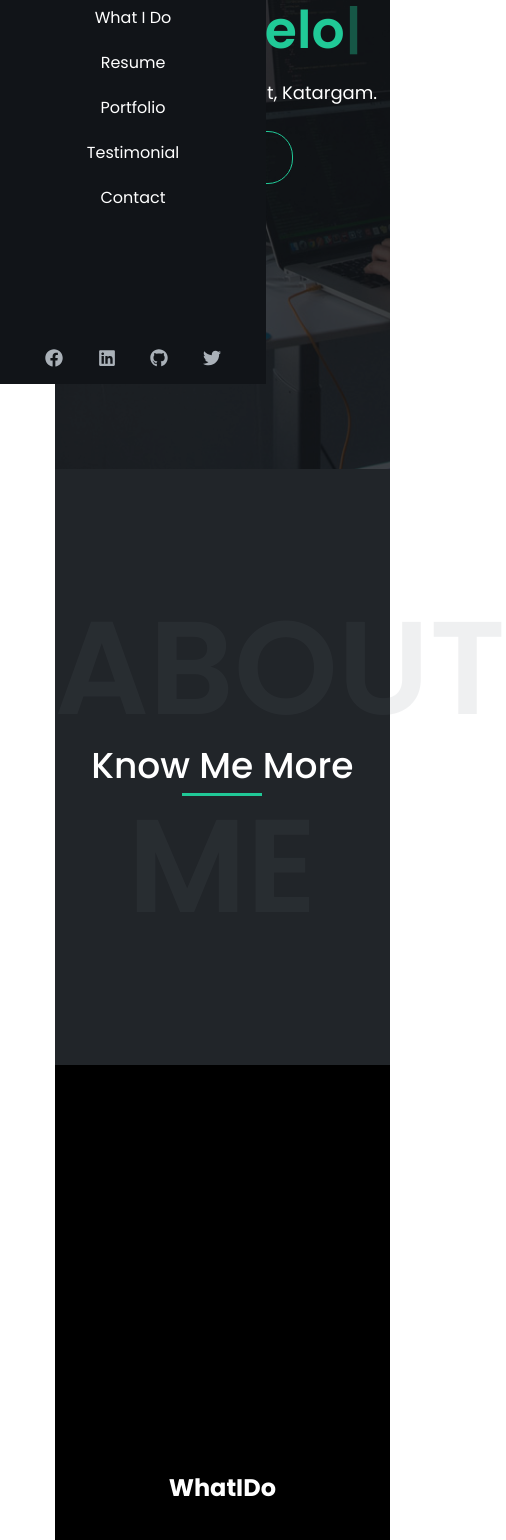
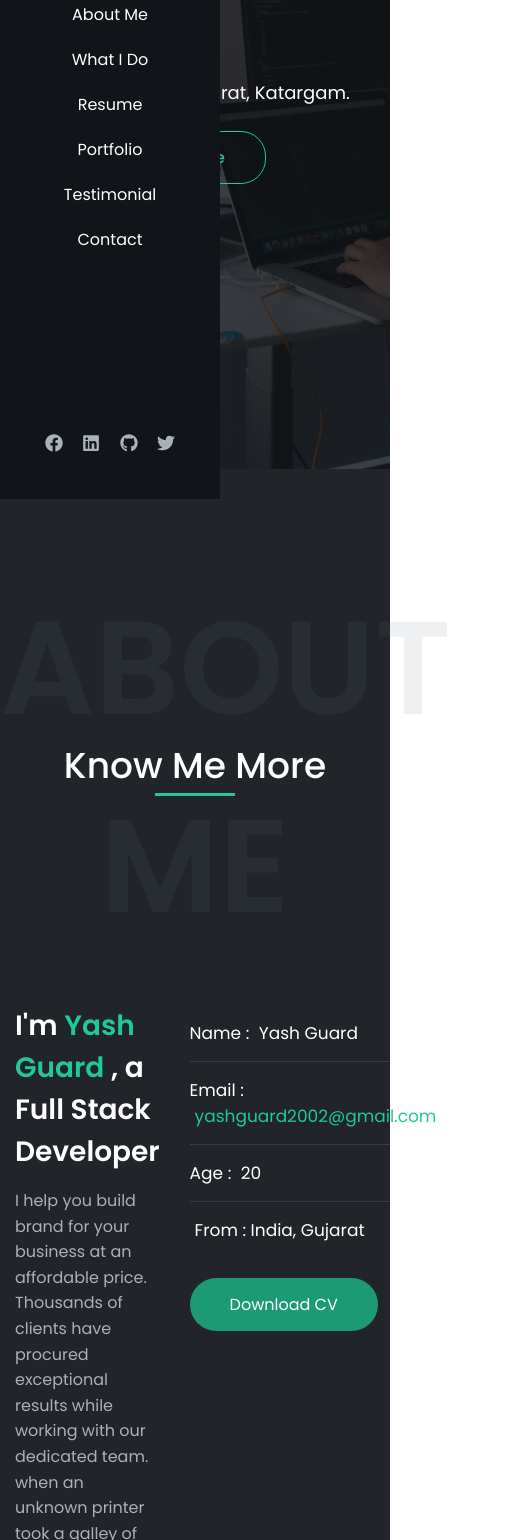
Before and after one commit to yashguard/Portfolio, a React (Create React App) app: page / in a window 390 px wide. Shown: the part 460-2000 px from the top of the page, 506 px wide, since content can reach past the window. Built offline with nearby package versions, Linux system fonts and the light colour scheme.

Commit message:
Responsive startup and about section complete

```diff
--- a/src/App.css
+++ b/src/App.css
@@ -1,10 +1,10 @@
-@import url('https://fonts.googleapis.com/css2?family=Poppins:ital,wght@0,100;0,200;0,300;0,400;0,500;0,600;0,700;0,800;0,900;1,100;1,200;1,300;1,400;1,500;1,600;1,700;1,800;1,900&display=swap');
+@import url("https://fonts.googleapis.com/css2?family=Poppins:ital,wght@0,100;0,200;0,300;0,400;0,500;0,600;0,700;0,800;0,900;1,100;1,200;1,300;1,400;1,500;1,600;1,700;1,800;1,900&display=swap");
 
 * {
   padding: 0;
   margin: 0;
   box-sizing: border-box;
-  font-family: 'Poppins', sans-serif;
+  font-family: "Poppins", sans-serif;
   border: none;
 }
 
@@ -14,11 +14,91 @@
   --white: #fff;
   --light-green: #20c997;
   --social-media-color: #aab1b8;
-  --facebook-linkedin-twitter-color: #1877F2;
+  --facebook-linkedin-twitter-color: #1877f2;
   --github-color: #333;
   --bg-dark: #212529;
   --bg-light-dark: #343a40;
   --common-heading-h2: #6c757d;
+}
+
+.col-xs-1,
+.col-xs-2,
+.col-xs-3,
+.col-xs-4,
+.col-xs-5,
+.col-xs-6,
+.col-xs-7,
+.col-xs-8,
+.col-xs-9,
+.col-xs-10,
+.col-xs-11,
+.col-xs-12,
+.col-sm-1,
+.col-sm-2,
+.col-sm-3,
+.col-sm-4,
+.col-sm-5,
+.col-sm-6,
+.col-sm-7,
+.col-sm-8,
+.col-sm-9,
+.col-sm-10,
+.col-sm-11,
+.col-sm-12,
+.col-md-1,
+.col-md-2,
+.col-md-3,
+.col-md-4,
+.col-md-5,
+.col-md-6,
+.col-md-7,
+.col-md-8,
+.col-md-9,
+.col-md-10,
+.col-md-11,
+.col-md-12,
+.col-lg-1,
+.col-lg-2,
+.col-lg-3,
+.col-lg-4,
+.col-lg-5,
+.col-lg-6,
+.col-lg-7,
+.col-lg-8,
+.col-lg-9,
+.col-lg-10,
+.col-lg-11,
+.col-lg-12,
+.col-xl-1,
+.col-xl-2,
+.col-xl-3,
+.col-xl-4,
+.col-xl-5,
+.col-xl-6,
+.col-xl-7,
+.col-xl-8,
+.col-xl-9,
+.col-xl-10,
+.col-xl-11,
+.col-xl-12,
+.col-xxl-1,
+.col-xxl-2,
+.col-xxl-3,
+.col-xxl-4,
+.col-xxl-5,
+.col-xxl-6,
+.col-xxl-7,
+.col-xxl-8,
+.col-xxl-9,
+.col-xxl-10,
+.col-xxl-11,
+.col-xxl-12 {
+  padding: 15px;
+}
+
+.container {
+  max-width: 1320px;
+  margin: 0 auto;
 }
 
 .row {
@@ -79,11 +159,12 @@ section {
 .common-heading {
   position: relative;
   text-align: center;
+  margin-bottom: 25px;
 }
 
 .common-heading h2 {
   color: var(--common-heading-h2);
-  opacity: .1;
+  opacity: 0.1;
   font-size: 8.25rem;
   font-weight: 600;
 }
@@ -119,9 +200,7 @@ section {
  ============================ */
 
 .nav {
-  width: 266px;
   background-color: var(--nav-background-color);
-  height: 100vh;
   position: fixed;
   z-index: 100;
   left: 0;
@@ -130,7 +209,7 @@ section {
 }
 
 .nav-bg {
-  height: 100vh;
+  height: 929px;
 }
 
 .profile,
@@ -212,12 +291,10 @@ nav ul a:hover {
  ============================ */
 
 .sections {
-  width: 86%;
   position: absolute;
   z-index: 99;
   top: 0;
   right: 0;
-  height: 100vh;
 }
 
 /* ============================
@@ -321,6 +398,72 @@ nav ul a:hover {
         about section
  ============================ */
 
- .about-section {
+.about-section {
   background-color: var(--bg-dark);
- }
+}
+
+.about-section .about-me .content h3 {
+  color: var(--white);
+  font-size: 1.75rem;
+  font-weight: 600;
+}
+
+.about-section .about-me .content span {
+  color: var(--light-green);
+}
+
+.about-section .about-me p {
+  margin-top: 15px;
+  color: var(--social-media-color);
+  line-height: 1.6;
+  font-size: 16px;
+  font-weight: 400;
+}
+
+.about-section .about-me ul li {
+  color: var(--white);
+  padding: 15px 0;
+  font-size: 17px;
+  font-weight: 400;
+}
+
+.about-section .about-me ul li span {
+  padding-left: 5px;
+}
+
+.about-section .about-me button {
+  padding: 14px 40px;
+  background-color: #1b9a74;
+  border: none;
+  color: var(--white);
+  font-size: 16px;
+  font-weight: 400;
+  display: block;
+  margin-top: 20px;
+  border-radius: 50px;
+  cursor: pointer;
+  position: relative;
+  overflow: hidden;
+  transition: all 0.7s;
+}
+
+.about-section .about-me button::before {
+  content: "";
+  position: absolute;
+  left: -43px;
+  top: -45px;
+  width: 50px;
+  height: 200px;
+  background-color: white;
+  transform: rotate(-45deg);
+  transition: all 0.7s;
+  opacity: .4;
+}
+
+.about-section .about-me button:hover::before {
+  left: 238px;
+}
+
+.about-section .about-me button:hover {
+  transform: scale(105%);
+}
--- a/src/App.jsx
+++ b/src/App.jsx
@@ -1,4 +1,5 @@
 import "./App.css";
+import "./Media.css";
 import Main from "./Components/Main";
 
 function App() {
--- a/src/Components/AboutMe.jsx
+++ b/src/Components/AboutMe.jsx
@@ -3,11 +3,29 @@ import React from 'react'
 const AboutMe = () => {
   return (
     <section className='about-section' id='about'>
-      <div className="common-heading">
-        <h2>ABOUT ME</h2>
-        <p>Know Me More
-          <hr />
-        </p>
+      <div className="container">
+        <div className="common-heading">
+          <h2>ABOUT ME</h2>
+          <p>Know Me More
+            <hr />
+          </p>
+        </div>
+        <div className="about-me row justify-content-between">
+          <div className="content col-xxl-8">
+            <h3>I'm <span>Yash Guard</span> , a Full Stack Developer</h3>
+            <p>I help you build brand for your business at an affordable price. Thousands of clients have procured exceptional results while working with our dedicated team. when an unknown printer took a galley of type and scrambled it to make a type specimen book.</p>
+            <p>Delivering work within time and budget which meets client’s requirements is our moto. Lorem Ipsum has been the industry's standard dummy text ever when an unknown printer took a galley.</p>
+          </div>
+          <div className="ny-details col-xxl-4">
+            <ul>
+              <li style={{borderBottom:"1px solid rgba(255, 255, 255, 0.1)"}}>Name : <span>Yash Guard</span></li>
+              <li style={{borderBottom:"1px solid rgba(255, 255, 255, 0.1)"}}>Email : <span style={{color:"#20c997"}}>yashguard2002@gmail.com</span></li>
+              <li style={{borderBottom:"1px solid rgba(255, 255, 255, 0.1)"}}>Age : <span>20</span></li>
+              <li><span>From :</span> India, Gujarat</li>
+            </ul>
+            <button>Download CV</button>
+          </div>
+        </div>
       </div>
     </section>
   )
--- a/src/Components/Main.jsx
+++ b/src/Components/Main.jsx
@@ -12,10 +12,10 @@ const Main = () => {
   return (
     <div className="main">
       <div className="row">
-        <div className="nav">
+        <div className="nav padding-0 col-xxl-2 col-xl-3 col-lg-3">
           <Nav />
         </div>
-        <div className="sections">
+        <div className="sections padding-0 col-xxl-10 col-xl-9 col-lg-9 col-md-12 col-sm-12 col-xs-12">
           <Home />
           <AboutMe />
           <WhatIDo />
--- /dev/null
+++ b/src/Media.css
@@ -0,0 +1,315 @@
+@media (max-width: 575px) {
+  .col-xs-1 {
+    width: 8.3333%;
+  }
+
+  .col-xs-2 {
+    width: 16.6666%;
+  }
+
+  .col-xs-3 {
+    width: 25%;
+  }
+
+  .col-xs-4 {
+    width: 33.3333%;
+  }
+
+  .col-xs-5 {
+    width: 41.6666%;
+  }
+
+  .col-xs-6 {
+    width: 50%;
+  }
+
+  .col-xs-7 {
+    width: 58.3333%;
+  }
+
+  .col-xs-8 {
+    width: 66.6666%;
+  }
+
+  .col-xs-9 {
+    width: 75%;
+  }
+
+  .col-xs-10 {
+    width: 83.3333%;
+  }
+
+  .col-xs-11 {
+    width: 91.6666%;
+  }
+
+  .col-xs-12 {
+    width: 100%;
+  }
+
+  .container {
+    width: 100%;
+  }
+}
+
+@media (min-width: 576px) and (max-width: 767px) {
+  .col-sm-1 {
+    width: 8.3333%;
+  }
+
+  .col-sm-2 {
+    width: 16.6666%;
+  }
+
+  .col-sm-3 {
+    width: 25%;
+  }
+
+  .col-sm-4 {
+    width: 33.3333%;
+  }
+
+  .col-sm-5 {
+    width: 41.6666%;
+  }
+
+  .col-sm-6 {
+    width: 50%;
+  }
+
+  .col-sm-7 {
+    width: 58.3333%;
+  }
+
+  .col-sm-8 {
+    width: 66.6666%;
+  }
+
+  .col-sm-9 {
+    width: 75%;
+  }
+
+  .col-sm-10 {
+    width: 83.3333%;
+  }
+
+  .col-sm-11 {
+    width: 91.6666%;
+  }
+
+  .col-sm-12 {
+    width: 100%;
+  }
+
+  .container {
+    width: 540px;
+  }
+}
+
+@media (min-width: 768px) and (max-width: 991px) {
+  .col-md-1 {
+    width: 8.3333%;
+  }
+
+  .col-md-2 {
+    width: 16.6666%;
+  }
+
+  .col-md-3 {
+    width: 25%;
+  }
+
+  .col-md-4 {
+    width: 33.3333%;
+  }
+
+  .col-md-5 {
+    width: 41.6666%;
+  }
+
+  .col-md-6 {
+    width: 50%;
+  }
+
+  .col-md-7 {
+    width: 58.3333%;
+  }
+
+  .col-md-8 {
+    width: 66.6666%;
+  }
+
+  .col-md-9 {
+    width: 75%;
+  }
+
+  .col-md-10 {
+    width: 83.3333%;
+  }
+
+  .col-md-11 {
+    width: 91.6666%;
+  }
+
+  .col-md-12 {
+    width: 100%;
+  }
+
+  .container {
+    width: 720px;
+  }
+}
+
+@media (min-width: 992px) and (max-width: 1199px) {
+  .col-lg-1 {
+    width: 8.3333%;
+  }
+
+  .col-lg-2 {
+    width: 16.6666%;
+  }
+
+  .col-lg-3 {
+    width: 25%;
+  }
+
+  .col-lg-4 {
+    width: 33.3333%;
+  }
+
+  .col-lg-5 {
+    width: 41.6666%;
+  }
+
+  .col-lg-6 {
+    width: 50%;
+  }
+
+  .col-lg-7 {
+    width: 58.3333%;
+  }
+
+  .col-lg-8 {
+    width: 66.6666%;
+  }
+
+  .col-lg-9 {
+    width: 75%;
+  }
+
+  .col-lg-10 {
+    width: 83.3333%;
+  }
+
+  .col-lg-11 {
+    width: 91.6666%;
+  }
+
+  .col-lg-12 {
+    width: 100%;
+  }
+
+  .container {
+    width: 960px;
+  }
+}
+
+@media (min-width: 1200px) and (max-width: 1399px) {
+  .col-xl-1 {
+    width: 8.3333%;
+  }
+
+  .col-xl-2 {
+    width: 16.6666%;
+  }
+
+  .col-xl-3 {
+    width: 25%;
+  }
+
+  .col-xl-4 {
+    width: 33.3333%;
+  }
+
+  .col-xl-5 {
+    width: 41.6666%;
+  }
+
+  .col-xl-6 {
+    width: 50%;
+  }
+
+  .col-xl-7 {
+    width: 58.3333%;
+  }
+
+  .col-xl-8 {
+    width: 66.6666%;
+  }
+
+  .col-xl-9 {
+    width: 75%;
+  }
+
+  .col-xl-10 {
+    width: 83.3333%;
+  }
+
+  .col-xl-11 {
+    width: 91.6666%;
+  }
+
+  .col-xl-12 {
+    width: 100%;
+  }
+}
+
+@media (min-width: 1400px) {
+  .col-xxl-1 {
+    width: 8.3333%;
+  }
+
+  .col-xxl-2 {
+    width: 16.6666%;
+  }
+
+  .col-xxl-3 {
+    width: 25%;
+  }
+
+  .col-xxl-4 {
+    width: 33.3333%;
+  }
+
+  .col-xxl-5 {
+    width: 41.6666%;
+  }
+
+  .col-xxl-6 {
+    width: 50%;
+  }
+
+  .col-xxl-7 {
+    width: 58.3333%;
+  }
+
+  .col-xxl-8 {
+    width: 66.6666%;
+  }
+
+  .col-xxl-9 {
+    width: 75%;
+  }
+
+  .col-xxl-10 {
+    width: 83.3333%;
+  }
+
+  .col-xxl-11 {
+    width: 91.6666%;
+  }
+
+  .col-xxl-12 {
+    width: 100%;
+  }
+}
```
